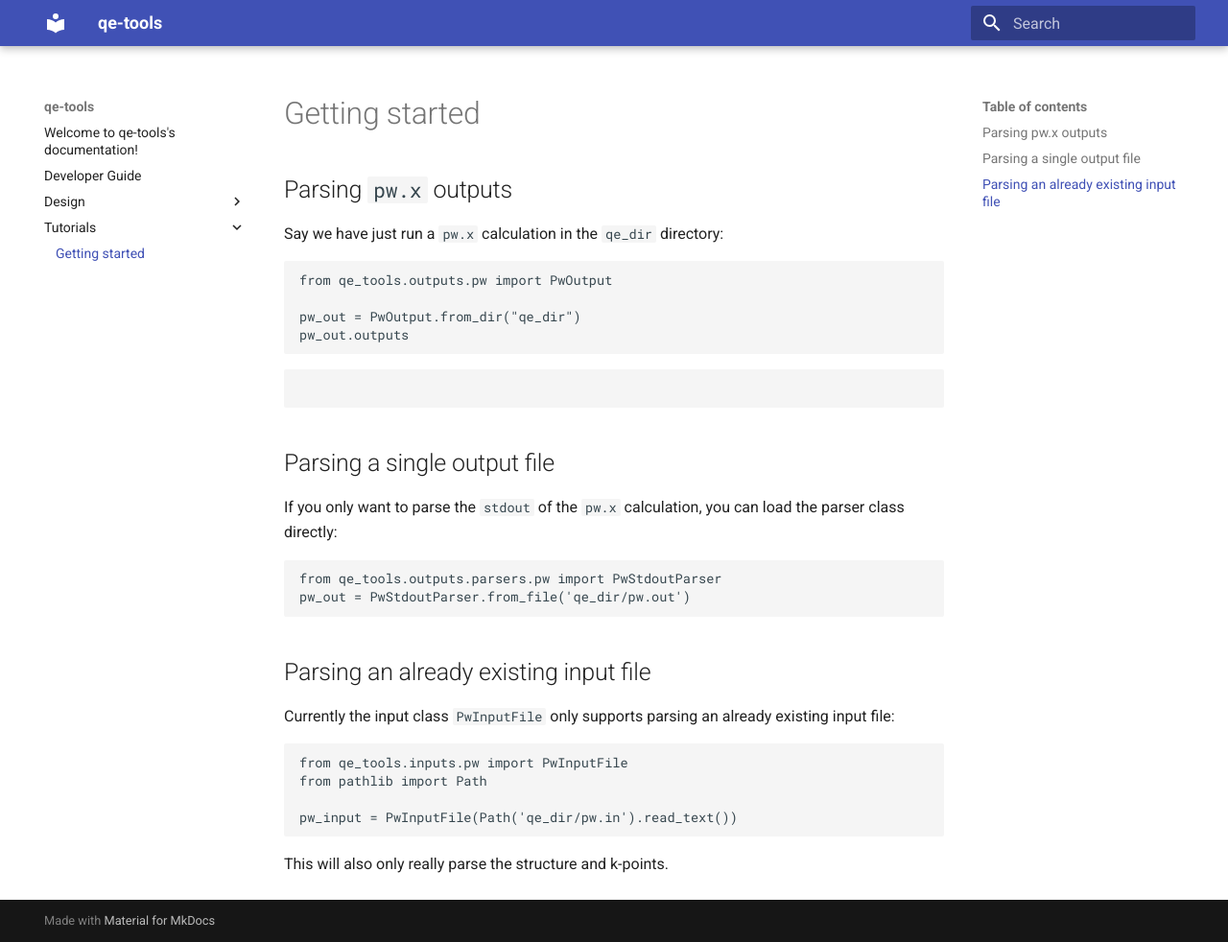
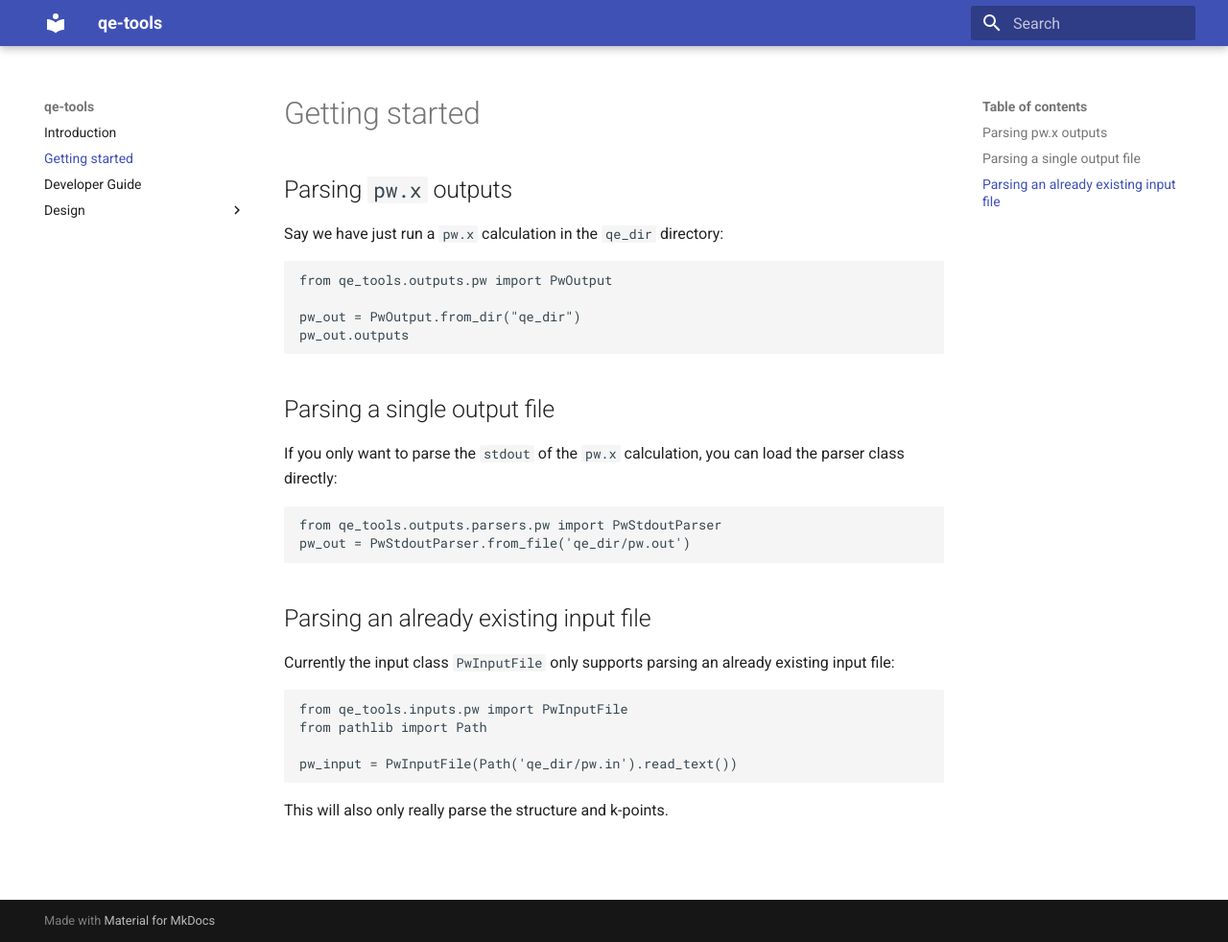
Before and after one commit to aiidateam/qe-tools, an MkDocs documentation site: the page built from docs/getting_started.md, in a window 1280 px wide and 982 px high. Shown: the whole window at 96% size. Built offline with MkDocs 1.6.1 and Material for MkDocs 9.7.7, drawn with Linux system fonts in a browser that asks for light colours.

Commit message:
📚 Add `nav` to MkDocs configuration
Specify the structure of the navigation bar using the `nav` configuration, and adapt
the directory structure of the documentation to correspond to it.

````diff
--- a/docs/tutorials/getting_started.md
+++ b/docs/getting_started.md
@@ -3,15 +3,12 @@ jupyter:
   jupytext:
     cell_metadata_filter: -all
     formats: .jupytext-sync-ipynb//ipynb,md
+    main_language: python
     text_representation:
       extension: .md
       format_name: markdown
       format_version: '1.3'
       jupytext_version: 1.17.3
-  kernelspec:
-    display_name: QE
-    language: python
-    name: python3
 ---
 
 # Getting started
@@ -27,17 +24,11 @@ pw_out = PwOutput.from_dir("qe_dir")
 pw_out.outputs
 ```
 
-<!-- #region -->
-
-```python
-
-```
-
 ## Parsing a single output file
 
 If you only want to parse the `stdout` of the `pw.x` calculation, you can load the parser class directly:
 
-```
+```python
 from qe_tools.outputs.parsers.pw import PwStdoutParser
 pw_out = PwStdoutParser.from_file('qe_dir/pw.out')
 ```
@@ -45,13 +36,12 @@ pw_out = PwStdoutParser.from_file('qe_dir/pw.out')
 ## Parsing an already existing input file
 
 Currently the input class `PwInputFile` only supports parsing an already existing input file:
-
-```
+```python
 from qe_tools.inputs.pw import PwInputFile
 from pathlib import Path
 
 pw_input = PwInputFile(Path('qe_dir/pw.in').read_text())
 ```
 
+
 This will also only really parse the structure and k-points.
-<!-- #endregion -->
--- a/docs/index.md
+++ b/docs/index.md
@@ -1,4 +1,4 @@
-# Welcome to `qe-tools`'s documentation!
+# Introduction
 
 ## 💾 Installation
 
--- a/mkdocs.yml
+++ b/mkdocs.yml
@@ -5,3 +5,12 @@ theme:
 
 markdown_extensions:
   - admonition
+
+nav:
+  - index.md
+  - getting_started.md
+  - developer.md
+  - Design:
+    - design/quicknotes.md
+    - design/outputs_desired_usage.md
+    - design/inputs_desired_usage.md
````
